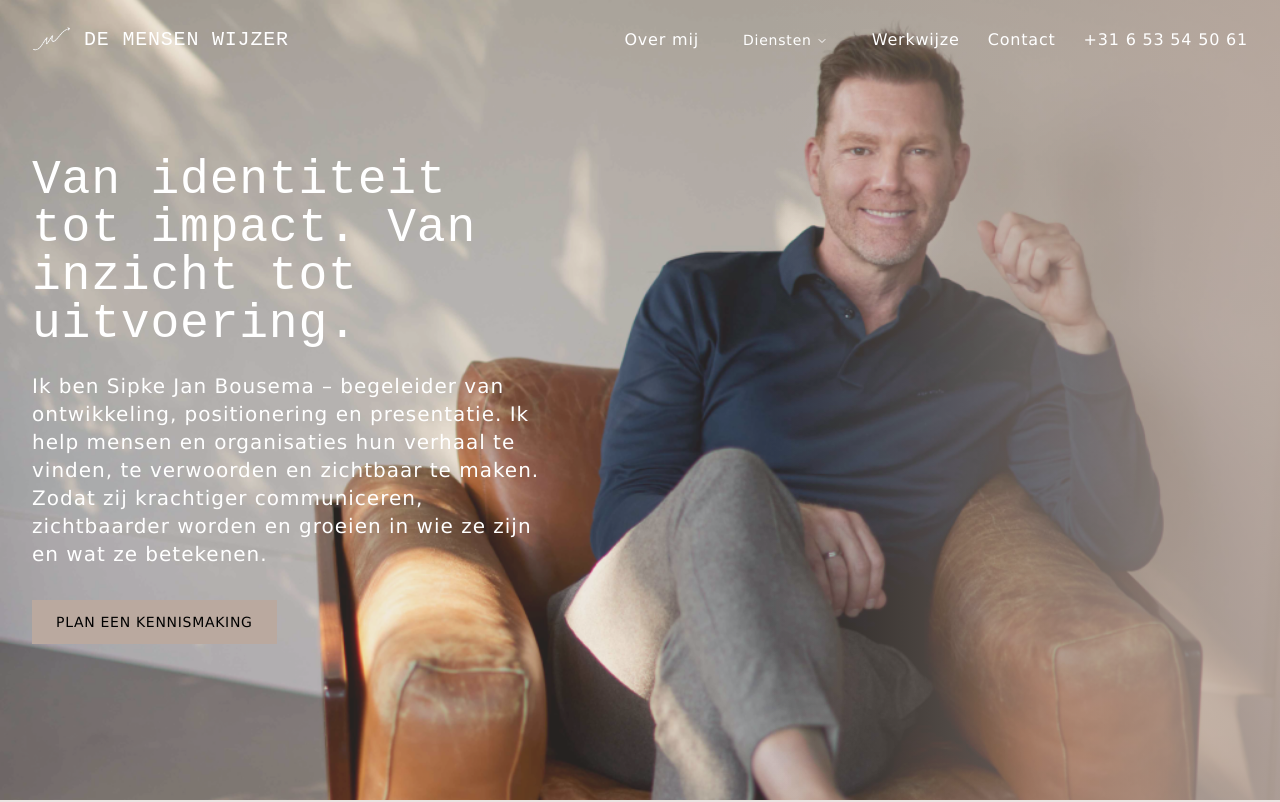
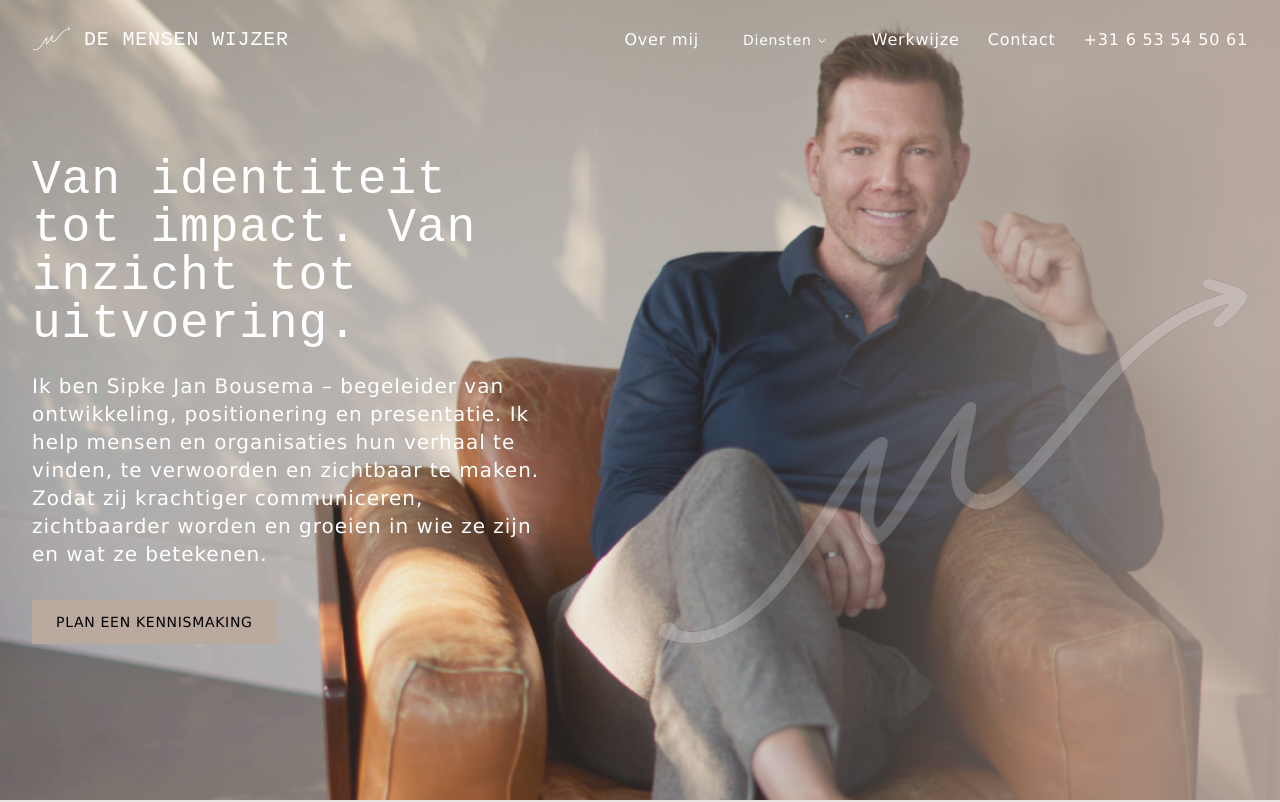
Before and after one commit to accounts-sbo/MensenWijzerProject, a React (Vite) app: page / in a window 1280 px wide. Shown: the top 802 px of the page. Built offline with nearby package versions, Linux system fonts and the light colour scheme; a web font is replaced by a local one.

Commit message:
Add hero overlay
Add a transparent logo overlay to the hero section.

```diff
--- a/src/components/Hero.tsx
+++ b/src/components/Hero.tsx
@@ -11,6 +11,15 @@ const Hero = () => {
           className="w-full h-full object-cover object-top opacity-80"
         />
         <div className="hero-gradient"></div>
+      </div>
+
+      {/* Logo Overlay - positioned above the background image but below the text */}
+      <div className="absolute bottom-0 right-0 w-1/2 h-auto z-10 flex justify-end items-end opacity-20">
+        <img
+          src="/lovable-uploads/1fc0168d-3969-4dbc-927e-e2c58fc3e28e.png"
+          alt="De Mensen Wijzer Logo"
+          className="w-full"
+        />
       </div>
 
       <div className="relative z-20 container h-full flex flex-col justify-center">
```
Also changed, not shown: public/lovable-uploads/1fc0168d-3969-4dbc-927e-e2c58fc3e28e.png (added).
